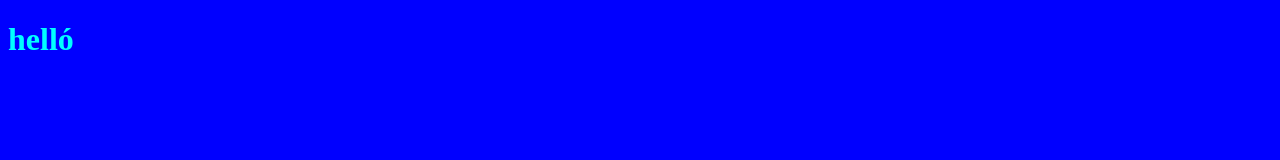
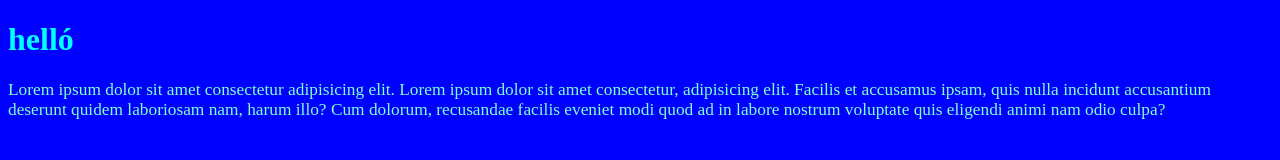
Before and after one commit to matekriszti7/proba, a plain HTML site: page index.html in a window 1280 px wide. Drawn offline with Linux system fonts and the light colour scheme.

Commit message:
index mod

```diff
--- a/index.html
+++ b/index.html
@@ -10,5 +10,8 @@
 </head>
 <body>
     <H1>helló</H1>
+    <p>Lorem ipsum dolor sit amet consectetur adipisicing elit.
+    Lorem ipsum dolor sit amet consectetur, adipisicing elit. Facilis et accusamus ipsam, quis nulla incidunt accusantium deserunt quidem laboriosam nam, harum illo? Cum dolorum, recusandae facilis eveniet modi quod ad in labore nostrum voluptate quis eligendi animi nam odio culpa?
+    </p>
 </body>
 </html>
```
